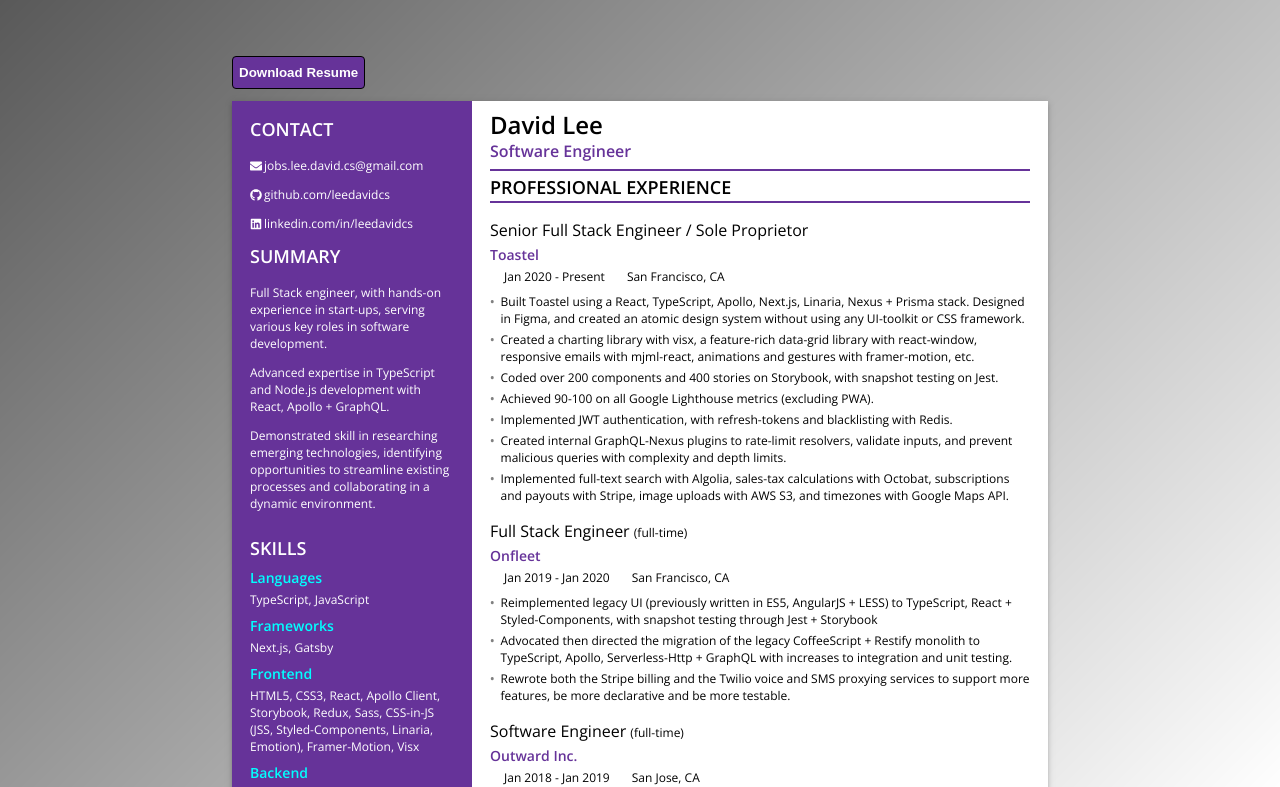
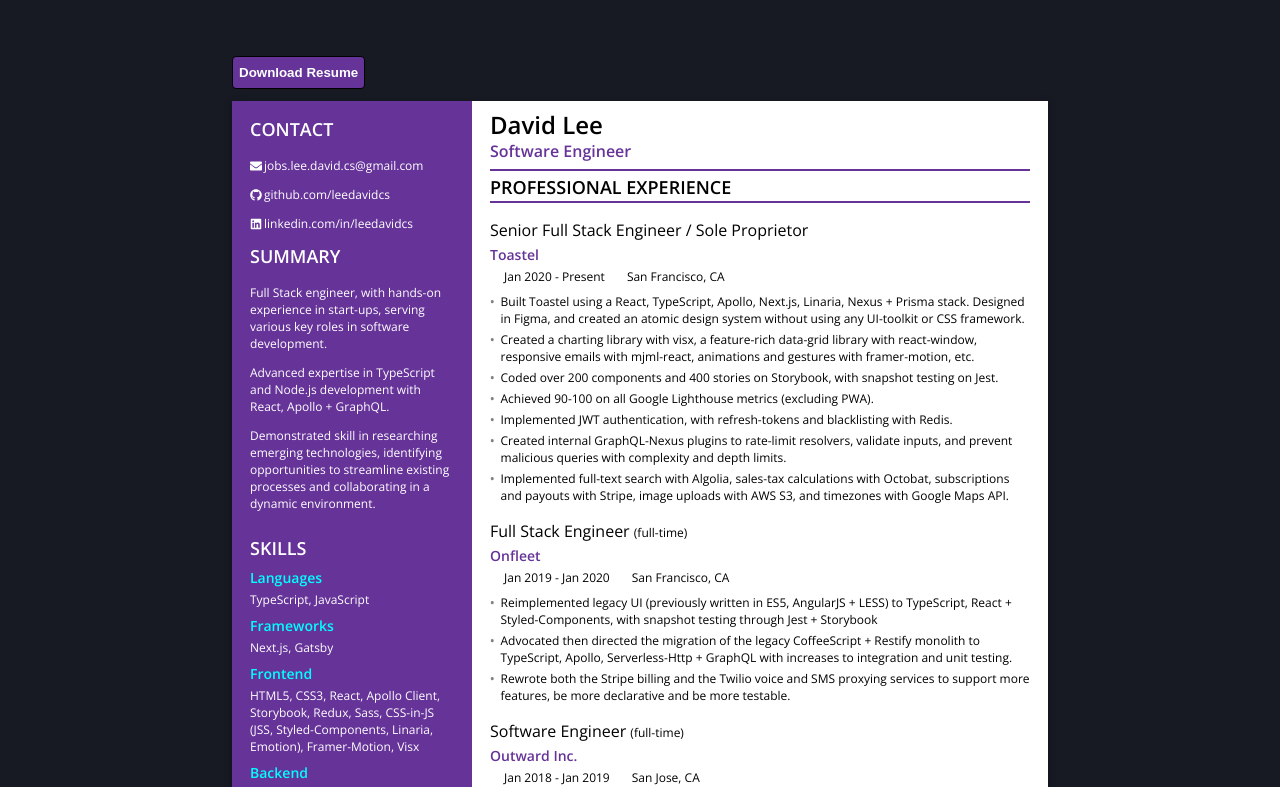
Before and after one commit to leedavidcs/leedavidcs, a React (Create React App) app: page / in a window 1280 px wide. Shown: the top 787 px of the page. Built offline with nearby package versions, Linux system fonts and the light colour scheme.

Commit message:
Update background style

```diff
--- a/src/App.scss
+++ b/src/App.scss
@@ -19,7 +19,7 @@
 	margin: 0;
 	padding: 0;
 	font-family: "Open Sans";
-	background: linear-gradient(135deg, rgba(0,0,0,0.65) 0%,rgba(0,0,0,0) 100%);
+	background: rgb(23, 25, 35);
 	background-repeat: no-repeat;
 	background-attachment: fixed;
 	color: var(--on-background);
```
